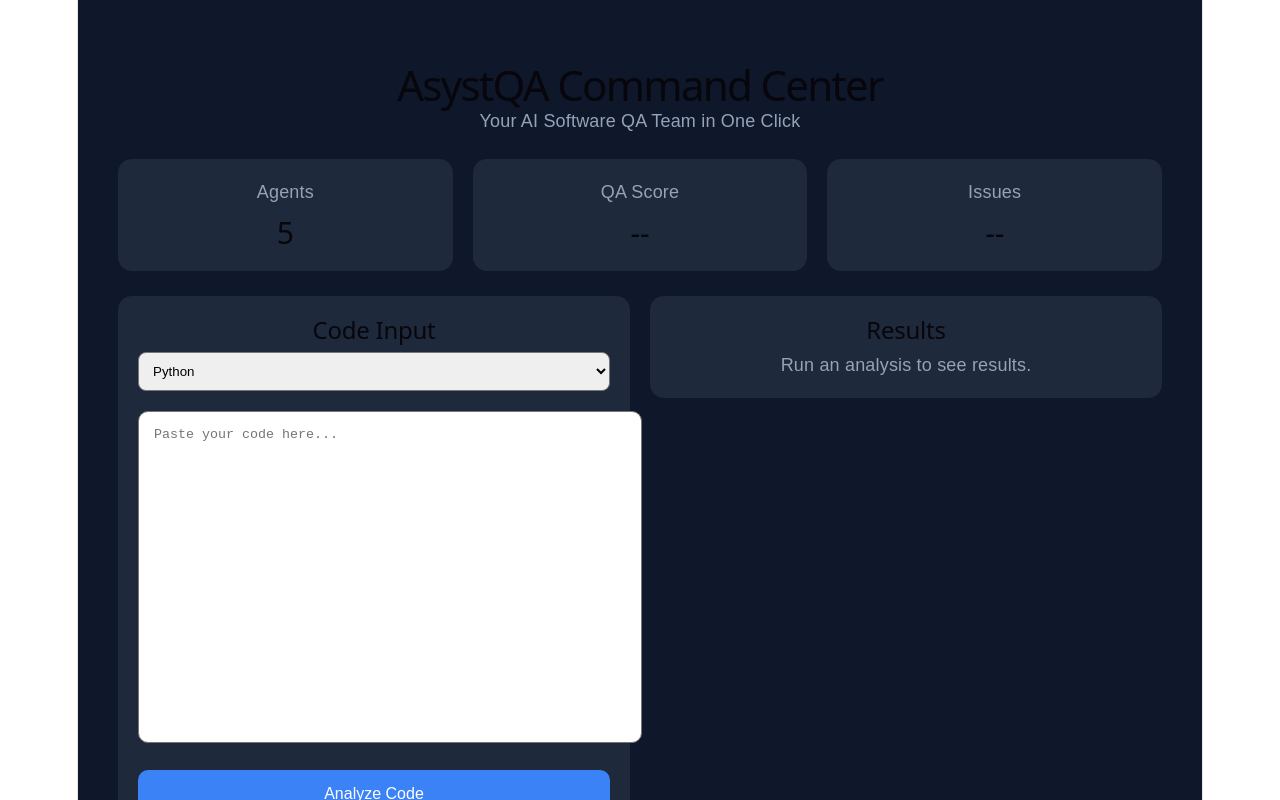
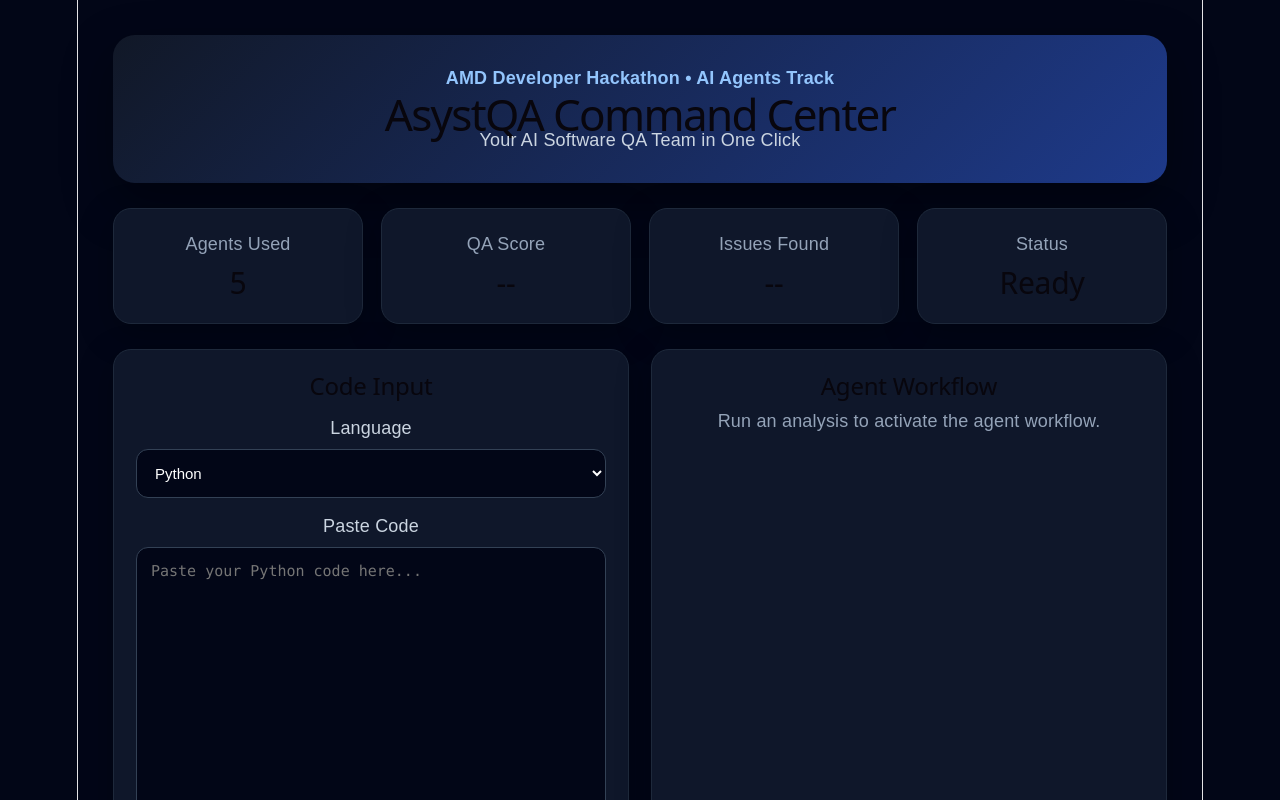
Before and after one commit to AshWasTaken6/AsystQA, a React app in the folder frontend/: page / in a window 1280 px wide. Shown: the top 800 px of the page. Built offline with nearby package versions, Linux system fonts and the light colour scheme; the HTML template or start-up script is replaced by a standard one.

Commit message:
frontend MVP dashboard

```diff
--- a/frontend/src/App.css
+++ b/frontend/src/App.css
@@ -1,184 +1,214 @@
-.counter {
+* {
+  box-sizing: border-box;
+}
+
+body {
+  margin: 0;
+  background: #020617;
+  font-family: Arial, sans-serif;
+}
+
+.app {
+  min-height: 100vh;
+  color: white;
+  padding: 35px;
+}
+
+.hero {
+  background: linear-gradient(135deg, #111827, #1e3a8a);
+  padding: 30px;
+  border-radius: 22px;
+  margin-bottom: 25px;
+  box-shadow: 0 20px 50px rgba(0, 0, 0, 0.35);
+}
+
+.badge {
+  color: #93c5fd;
+  font-weight: bold;
+  margin: 0 0 10px;
+}
+
+.hero h1 {
+  font-size: 44px;
+  margin: 0;
+}
+
+.subtitle {
+  color: #cbd5e1;
+  font-size: 18px;
+}
+
+.stats {
+  display: grid;
+  grid-template-columns: repeat(4, 1fr);
+  gap: 18px;
+  margin-bottom: 25px;
+}
+
+.stat-card,
+.panel,
+.result-card {
+  background: #0f172a;
+  border: 1px solid #1e293b;
+  border-radius: 18px;
+  padding: 22px;
+  box-shadow: 0 10px 35px rgba(0, 0, 0, 0.25);
+}
+
+.stat-card p {
+  color: #94a3b8;
+  margin: 0;
+}
+
+.stat-card h2 {
+  font-size: 30px;
+  margin: 8px 0 0;
+}
+
+.grid {
+  display: grid;
+  grid-template-columns: 1fr 1fr;
+  gap: 22px;
+}
+
+h2 {
+  margin-top: 0;
+}
+
+label {
+  display: block;
+  margin: 15px 0 8px;
+  color: #cbd5e1;
+}
+
+select,
+textarea {
+  width: 100%;
+  border: 1px solid #334155;
+  background: #020617;
+  color: white;
+  border-radius: 12px;
+  padding: 14px;
+  font-size: 15px;
+}
+
+textarea {
+  height: 330px;
+  resize: none;
+  font-family: Consolas, monospace;
+}
+
+button {
+  width: 100%;
+  margin-top: 18px;
+  padding: 15px;
+  border: none;
+  border-radius: 14px;
+  background: #2563eb;
+  color: white;
   font-size: 16px;
-  padding: 5px 10px;
-  border-radius: 5px;
-  color: var(--accent);
-  background: var(--accent-bg);
-  border: 2px solid transparent;
-  transition: border-color 0.3s;
-  margin-bottom: 24px;
+  font-weight: bold;
+  cursor: pointer;
+}
 
-  &:hover {
-    border-color: var(--accent-border);
-  }
-  &:focus-visible {
-    outline: 2px solid var(--accent);
-    outline-offset: 2px;
+button:hover {
+  background: #1d4ed8;
+}
+
+button:disabled {
+  background: #475569;
+  cursor: not-allowed;
+}
+
+.muted {
+  color: #94a3b8;
+}
+
+.workflow {
+  display: flex;
+  flex-direction: column;
+  gap: 14px;
+}
+
+.agent-card {
+  display: flex;
+  gap: 14px;
+  align-items: flex-start;
+  background: #020617;
+  border: 1px solid #334155;
+  padding: 15px;
+  border-radius: 14px;
+}
+
+.agent-dot {
+  width: 14px;
+  height: 14px;
+  background: #22c55e;
+  border-radius: 50%;
+  margin-top: 6px;
+  box-shadow: 0 0 14px #22c55e;
+}
+
+.agent-card h3 {
+  margin: 0;
+}
+
+.agent-card p {
+  color: #94a3b8;
+  margin: 6px 0;
+}
+
+.agent-card span {
+  color: #22c55e;
+  font-weight: bold;
+}
+
+.loading-box {
+  display: flex;
+  align-items: center;
+  gap: 15px;
+  color: #cbd5e1;
+}
+
+.loader {
+  width: 24px;
+  height: 24px;
+  border: 4px solid #334155;
+  border-top: 4px solid #3b82f6;
+  border-radius: 50%;
+  animation: spin 1s linear infinite;
+}
+
+.results {
+  display: grid;
+  grid-template-columns: repeat(4, 1fr);
+  gap: 18px;
+  margin-top: 25px;
+}
+
+.result-card ul {
+  padding-left: 20px;
+}
+
+.result-card li {
+  margin-bottom: 10px;
+  color: #e2e8f0;
+}
+
+@keyframes spin {
+  to {
+    transform: rotate(360deg);
   }
 }
 
-.hero {
-  position: relative;
-
-  .base,
-  .framework,
-  .vite {
-    inset-inline: 0;
-    margin: 0 auto;
+@media (max-width: 900px) {
+  .stats,
+  .grid,
+  .results {
+    grid-template-columns: 1fr;
   }
 
-  .base {
-    width: 170px;
-    position: relative;
-    z-index: 0;
-  }
-
-  .framework,
-  .vite {
-    position: absolute;
-  }
-
-  .framework {
-    z-index: 1;
-    top: 34px;
-    height: 28px;
-    transform: perspective(2000px) rotateZ(300deg) rotateX(44deg) rotateY(39deg)
-      scale(1.4);
-  }
-
-  .vite {
-    z-index: 0;
-    top: 107px;
-    height: 26px;
-    width: auto;
-    transform: perspective(2000px) rotateZ(300deg) rotateX(40deg) rotateY(39deg)
-      scale(0.8);
+  .hero h1 {
+    font-size: 34px;
   }
 }
-
-#center {
-  display: flex;
-  flex-direction: column;
-  gap: 25px;
-  place-content: center;
-  place-items: center;
-  flex-grow: 1;
-
-  @media (max-width: 1024px) {
-    padding: 32px 20px 24px;
-    gap: 18px;
-  }
-}
-
-#next-steps {
-  display: flex;
-  border-top: 1px solid var(--border);
-  text-align: left;
-
-  & > div {
-    flex: 1 1 0;
-    padding: 32px;
-    @media (max-width: 1024px) {
-      padding: 24px 20px;
-    }
-  }
-
-  .icon {
-    margin-bottom: 16px;
-    width: 22px;
-    height: 22px;
-  }
-
-  @media (max-width: 1024px) {
-    flex-direction: column;
-    text-align: center;
-  }
-}
-
-#docs {
-  border-right: 1px solid var(--border);
-
-  @media (max-width: 1024px) {
-    border-right: none;
-    border-bottom: 1px solid var(--border);
-  }
-}
-
-#next-steps ul {
-  list-style: none;
-  padding: 0;
-  display: flex;
-  gap: 8px;
-  margin: 32px 0 0;
-
-  .logo {
-    height: 18px;
-  }
-
-  a {
-    color: var(--text-h);
-    font-size: 16px;
-    border-radius: 6px;
-    background: var(--social-bg);
-    display: flex;
-    padding: 6px 12px;
-    align-items: center;
-    gap: 8px;
-    text-decoration: none;
-    transition: box-shadow 0.3s;
-
-    &:hover {
-      box-shadow: var(--shadow);
-    }
-    .button-icon {
-      height: 18px;
-      width: 18px;
-    }
-  }
-
-  @media (max-width: 1024px) {
-    margin-top: 20px;
-    flex-wrap: wrap;
-    justify-content: center;
-
-    li {
-      flex: 1 1 calc(50% - 8px);
-    }
-
-    a {
-      width: 100%;
-      justify-content: center;
-      box-sizing: border-box;
-    }
-  }
-}
-
-#spacer {
-  height: 88px;
-  border-top: 1px solid var(--border);
-  @media (max-width: 1024px) {
-    height: 48px;
-  }
-}
-
-.ticks {
-  position: relative;
-  width: 100%;
-
-  &::before,
-  &::after {
-    content: '';
-    position: absolute;
-    top: -4.5px;
-    border: 5px solid transparent;
-  }
-
-  &::before {
-    left: 0;
-    border-left-color: var(--border);
-  }
-  &::after {
-    right: 0;
-    border-right-color: var(--border);
-  }
-}
--- a/frontend/src/App.jsx
+++ b/frontend/src/App.jsx
@@ -1,193 +1,142 @@
 import { useState } from "react";
+import "./App.css";
 
 function App() {
   const [code, setCode] = useState("");
   const [language, setLanguage] = useState("Python");
   const [result, setResult] = useState(null);
+  const [loading, setLoading] = useState(false);
 
   function analyzeCode() {
+    setLoading(true);
+    setResult(null);
+
+    setTimeout(() => {
       setResult({
         score: 82,
-      totalIssues: 3,
-      agentsUsed: 5,
+        level: "Good",
+        issues: 3,
+        agents: 5,
         workflow: [
-        "Planner Agent: Complete",
-        "Reviewer Agent: Complete",
-        "Security Agent: Complete",
-        "Test Agent: Complete",
-        "Report Agent: Complete"
+          { name: "Planner Agent", status: "Complete", detail: "Created QA workflow" },
+          { name: "Reviewer Agent", status: "Complete", detail: "Checked bugs and code quality" },
+          { name: "Security Agent", status: "Complete", detail: "Scanned risky patterns" },
+          { name: "Test Agent", status: "Complete", detail: "Generated test ideas" },
+          { name: "Report Agent", status: "Complete", detail: "Built final QA report" }
         ],
         bugs: ["Unused variable detected", "Function is too long"],
-      security: ["No input sanitization detected"],
-      tests: ["test_login()", "test_register()"],
-      summary: "Good structure, but some issues need fixing."
+        security: ["Input is not sanitized"],
+        tests: ["test_login()", "test_register()", "test_empty_input()"],
+        summary:
+          "The code has a good base, but it needs better input checks, shorter functions, and stronger testing."
       });
+      setLoading(false);
+    }, 1200);
   }
 
   return (
-    <div style={styles.page}>
-      <div style={styles.header}>
-        <h1 style={styles.title}>AsystQA Command Center</h1>
-        <p style={styles.subtitle}>Your AI Software QA Team in One Click</p>
+    <div className="app">
+      <header className="hero">
+        <div>
+          <p className="badge">AMD Developer Hackathon • AI Agents Track</p>
+          <h1>AsystQA Command Center</h1>
+          <p className="subtitle">Your AI Software QA Team in One Click</p>
         </div>
+      </header>
 
-      <div style={styles.statsRow}>
-        <StatCard title="Agents" value={result ? result.agentsUsed : 5} />
-        <StatCard title="QA Score" value={result ? `${result.score}/100` : "--"} />
-        <StatCard title="Issues" value={result ? result.totalIssues : "--"} />
-      </div>
+      <section className="stats">
+        <Stat title="Agents Used" value={result ? result.agents : 5} />
+        <Stat title="QA Score" value={result ? `${result.score}/100` : "--"} />
+        <Stat title="Issues Found" value={result ? result.issues : "--"} />
+        <Stat title="Status" value={loading ? "Running" : result ? "Complete" : "Ready"} />
+      </section>
 
-      <div style={styles.mainGrid}>
-        <div style={styles.panel}>
+      <main className="grid">
+        <section className="panel input-panel">
           <h2>Code Input</h2>
 
-          <select
-            value={language}
-            onChange={(e) => setLanguage(e.target.value)}
-            style={styles.select}
-          >
+          <label>Language</label>
+          <select value={language} onChange={(e) => setLanguage(e.target.value)}>
             <option>Python</option>
             <option>JavaScript</option>
             <option>PHP</option>
           </select>
 
+          <label>Paste Code</label>
           <textarea
             value={code}
             onChange={(e) => setCode(e.target.value)}
-            placeholder="Paste your code here..."
-            style={styles.textarea}
+            placeholder={`Paste your ${language} code here...`}
           />
 
-          <button onClick={analyzeCode} style={styles.button}>
-            Analyze Code
+          <button onClick={analyzeCode} disabled={loading || code.trim() === ""}>
+            {loading ? "Agents Running..." : "Analyze Code"}
           </button>
+        </section>
+
+        <section className="panel">
+          <h2>Agent Workflow</h2>
+
+          {!result && !loading && (
+            <p className="muted">Run an analysis to activate the agent workflow.</p>
+          )}
+
+          {loading && (
+            <div className="loading-box">
+              <div className="loader"></div>
+              <p>Agents are reviewing your code...</p>
             </div>
+          )}
 
-        <div style={styles.resultsColumn}>
-          {!result ? (
-            <div style={styles.panel}>
-              <h2>Results</h2>
-              <p style={styles.muted}>Run an analysis to see results.</p>
-            </div>
-          ) : (
-            <>
-              <Card title="Agent Workflow" items={result.workflow} />
-              <Card title="Bugs Found" items={result.bugs} />
-              <Card title="Security Risks" items={result.security} />
-              <Card title="Tests Generated" items={result.tests} />
-              <Card title="Summary" items={[result.summary]} />
-            </>
-          )}
+          {result && (
+            <div className="workflow">
+              {result.workflow.map((agent, index) => (
+                <div className="agent-card" key={index}>
+                  <div className="agent-dot"></div>
+                  <div>
+                    <h3>{agent.name}</h3>
+                    <p>{agent.detail}</p>
+                    <span>{agent.status}</span>
                   </div>
                 </div>
+              ))}
+            </div>
+          )}
+        </section>
+      </main>
+
+      {result && (
+        <section className="results">
+          <ResultCard title="Bugs Found" items={result.bugs} />
+          <ResultCard title="Security Risks" items={result.security} />
+          <ResultCard title="Tests Generated" items={result.tests} />
+          <ResultCard title="Final Summary" items={[result.summary]} />
+        </section>
+      )}
     </div>
   );
 }
 
-function StatCard({ title, value }) {
+function Stat({ title, value }) {
   return (
-    <div style={styles.statCard}>
-      <p style={styles.statTitle}>{title}</p>
-      <h2 style={styles.statValue}>{value}</h2>
+    <div className="stat-card">
+      <p>{title}</p>
+      <h2>{value}</h2>
     </div>
   );
 }
 
-function Card({ title, items }) {
+function ResultCard({ title, items }) {
   return (
-    <div style={styles.panel}>
+    <div className="result-card">
       <h2>{title}</h2>
       <ul>
         {items.map((item, index) => (
-          <li key={index} style={{ marginBottom: "8px" }}>
-            {item}
-          </li>
+          <li key={index}>{item}</li>
         ))}
       </ul>
     </div>
   );
 }
 
-const styles = {
-  page: {
-    backgroundColor: "#0f172a",
-    minHeight: "100vh",
-    color: "white",
-    padding: "40px",
-    fontFamily: "Arial"
-  },
-  header: {
-    marginBottom: "25px"
-  },
-  title: {
-    fontSize: "42px",
-    marginBottom: "10px"
-  },
-  subtitle: {
-    color: "#94a3b8",
-    fontSize: "18px"
-  },
-  statsRow: {
-    display: "grid",
-    gridTemplateColumns: "repeat(3, 1fr)",
-    gap: "20px",
-    marginBottom: "25px"
-  },
-  statCard: {
-    backgroundColor: "#1e293b",
-    padding: "20px",
-    borderRadius: "14px"
-  },
-  statTitle: {
-    color: "#94a3b8",
-    margin: 0
-  },
-  statValue: {
-    fontSize: "30px",
-    margin: "10px 0 0"
-  },
-  mainGrid: {
-    display: "grid",
-    gridTemplateColumns: "1fr 1fr",
-    gap: "20px"
-  },
-  panel: {
-    backgroundColor: "#1e293b",
-    padding: "20px",
-    borderRadius: "14px"
-  },
-  select: {
-    width: "100%",
-    padding: "10px",
-    marginBottom: "20px",
-    borderRadius: "8px"
-  },
-  textarea: {
-    width: "100%",
-    height: "300px",
-    padding: "15px",
-    borderRadius: "10px",
-    resize: "none"
-  },
-  button: {
-    marginTop: "20px",
-    width: "100%",
-    padding: "15px",
-    backgroundColor: "#3b82f6",
-    color: "white",
-    border: "none",
-    borderRadius: "10px",
-    fontSize: "16px",
-    cursor: "pointer"
-  },
-  resultsColumn: {
-    display: "flex",
-    flexDirection: "column",
-    gap: "20px"
-  },
-  muted: {
-    color: "#94a3b8"
-  }
-};
-
 export default App;
```
Lines whose indentation alone changed are shown as unchanged.
